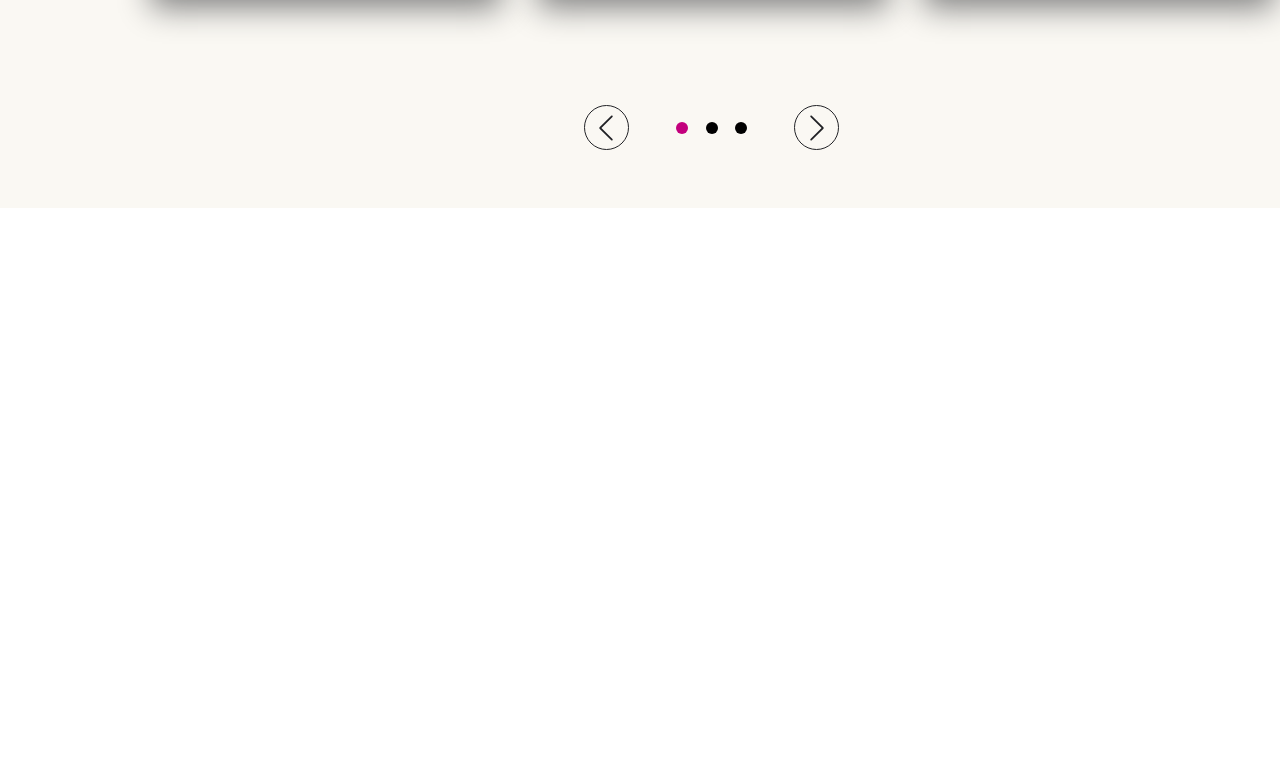
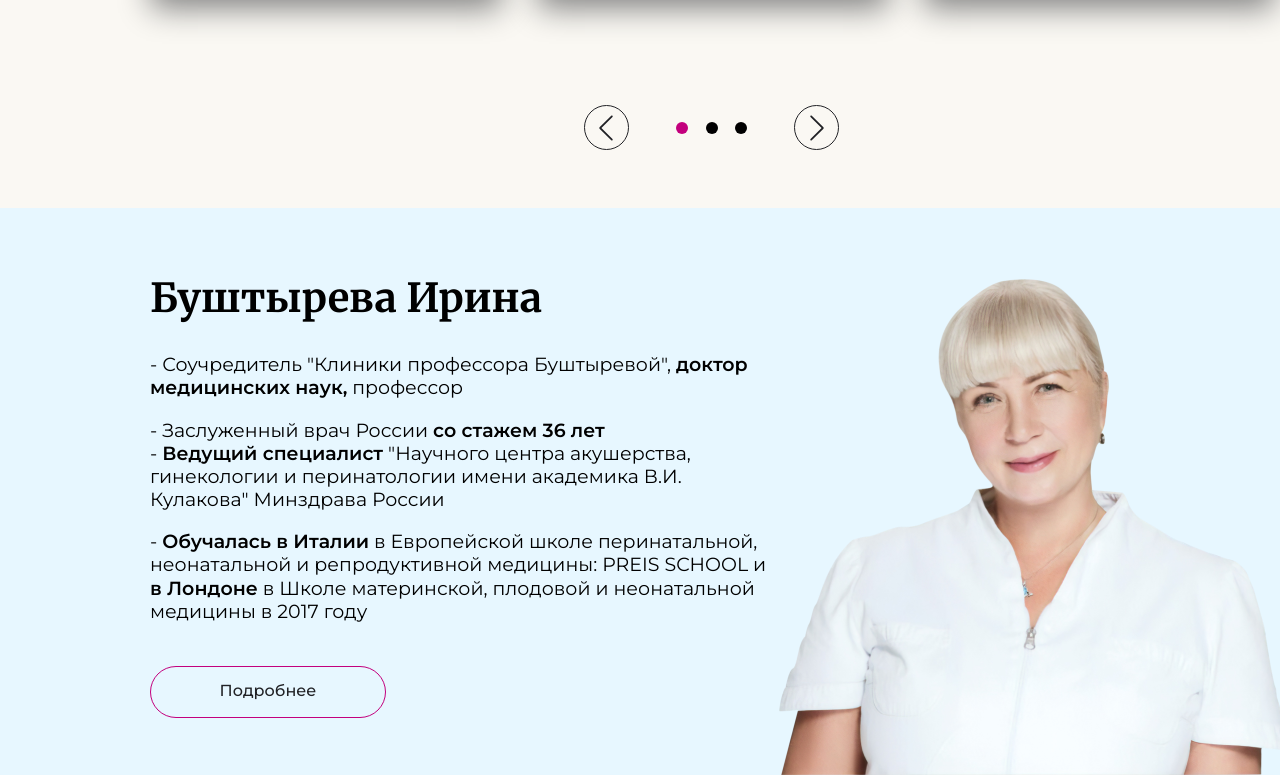
Before and after one commit to Mare4/clinic-app, a React (Create React App) app: page / in a window 1280 px wide. Shown: the part 5096-5871 px from the top of the page. Before the commit the page ends 5304 px from the top, so only its background shows below. Built offline with nearby package versions, Linux system fonts and the light colour scheme.

Commit message:
feat: added "Doctor Info" section

```diff
--- a/src/App.js
+++ b/src/App.js
@@ -9,6 +9,7 @@ import CheckUp from "./CheckUp";
 import OurServices from "./OurServices";
 import Carousel from "./Сarousel";
 import News from "./News";
+import DoctorInfo from "./DoctorInfo";
 
 function App() {
   return (
@@ -22,6 +23,7 @@ function App() {
       <OurServices />
       <Carousel />
       <News />
+      <DoctorInfo />
     </React.Fragment>
   );
 }
--- /dev/null
+++ b/src/DoctorInfo.css
@@ -0,0 +1,58 @@
+@import url("https://fonts.googleapis.com/css2?family=Merriweather:wght@400;700&family=Montserrat:wght@400;600&display=swap");
+.doctor-info-main {
+  position: relative;
+  padding-bottom: 57px;
+  background-color: #e7f7ff;
+  padding-left: 150px;
+  padding-top: 65px;
+}
+
+.doctor-info-flex-container {
+  display: flex;
+  flex-direction: column;
+}
+
+.doctor-info-name {
+  font-family: Merriweather;
+  font-weight: 700;
+  font-size: 40px;
+  line-height: 50.28px;
+  margin: 0;
+  margin-bottom: 30px;
+}
+
+.doctor-info-text {
+  margin-top: 0;
+  margin-bottom: 0;
+  font-family: Montserrat;
+  width: 632px;
+  font-size: 19px;
+  font-weight: 400;
+  line-height: 23.16px;
+}
+
+.doctor-info-bold-text {
+  font-weight: 600;
+}
+
+.doctor-info-button {
+  width: 236px;
+  height: 52px;
+  border: 1px solid #c3007d;
+  color: #212226;
+  font-size: 16px;
+  line-height: 18.75px;
+  font-family: Montserrat;
+  font-weight: 500;
+  border-radius: 50px;
+  margin-top: 24px;
+  background-color: rgba(255, 255, 255, 0);
+}
+
+.doctor-info-photo-of-doctor {
+  position: absolute;
+  bottom: 0;
+  right: 150px;
+  width: 515px;
+  height: 515px;
+}
--- /dev/null
+++ b/src/DoctorInfo.js
@@ -0,0 +1,46 @@
+import React from "react";
+import "./DoctorInfo.css";
+import doctor_photo from "./assets/doctor-info-picture-of-doctor.png";
+
+export default function DoctorInfo() {
+  return (
+    <div className="doctor-info-main">
+      <div className="doctor-info-flex-container">
+        <p className="doctor-info-name">Буштырева Ирина</p>
+        <p className="doctor-info-text">
+          - Соучредитель "Клиники профессора Буштыревой",{" "}
+          <span className="doctor-info-bold-text">
+            доктор медицинских наук,
+          </span>{" "}
+          профессор
+          <p>
+            - Заслуженный врач России{" "}
+            <span className="doctor-info-bold-text">со стажем 36 лет</span>
+            <br />-{" "}
+            <span className="doctor-info-bold-text">
+              Ведущий специалист
+            </span>{" "}
+            "Научного центра акушерства, гинекологии и перинатологии имени
+            академика В.И. Кулакова" Минздрава России{" "}
+          </p>
+          <p>
+            {" "}
+            - <span className="doctor-info-bold-text">
+              Обучалась в Италии
+            </span>{" "}
+            в Европейской школе перинатальной, неонатальной и репродуктивной
+            медицины: PREIS SCHOOL и{" "}
+            <span className="doctor-info-bold-text">в Лондоне</span> в Школе
+            материнской, плодовой и неонатальной медицины в 2017 году
+          </p>
+        </p>
+      </div>
+      <button className="doctor-info-button">Подробнее</button>
+      <img
+        className="doctor-info-photo-of-doctor"
+        src={doctor_photo}
+        alt="doctor_photo"
+      />
+    </div>
+  );
+}
```
Also changed, not shown: src/assets/doctor-info-picture-of-doctor.png (added).
